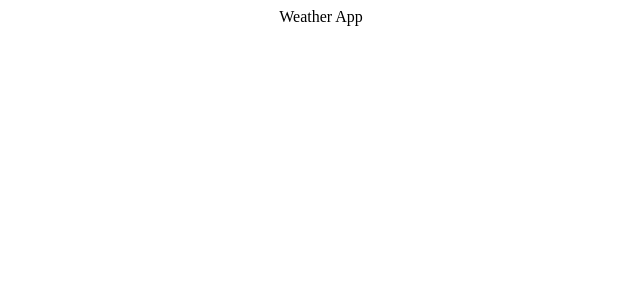
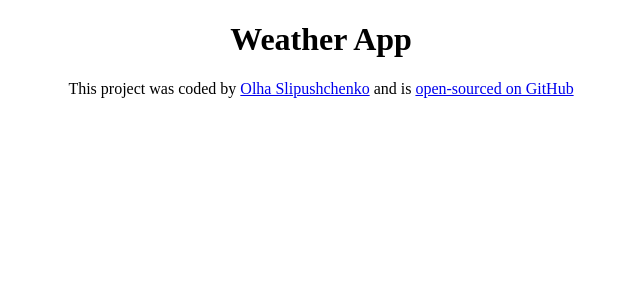
Before and after one commit to olhaSlipushchenko/react-example-weather, a React (Create React App) app: page / in a window 1280 px wide. Shown: the top 300 px of the page, without its empty margins (319-959 px from the left). Built offline with nearby package versions, Linux system fonts and the light colour scheme.

Commit message:
add link to GitHub

```diff
--- a/src/App.js
+++ b/src/App.js
@@ -3,7 +3,25 @@ import './App.css';
 export default function App() {
   return (
     <div className="App">
-     Weather App
+      <h1>Weather App</h1>
+      <footer>
+        This project was coded by{" "}
+        <a
+          href="https://loquacious-queijadas-5abb13.netlify.app/index.html"
+          target="_blank"
+          rel="noreferrer"
+        >
+          Olha Slipushchenko
+        </a>{" "}
+        and is{" "}
+        <a
+          href="https://github.com/olhaSlipushchenko/react-example-weather.git"
+          target="_blank"
+          rel="noreferrer"
+        >
+          open-sourced on GitHub
+        </a>
+      </footer>
     </div>
   );
 }
```
